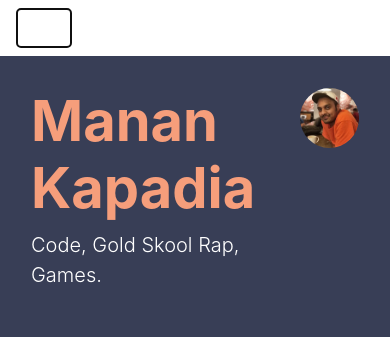
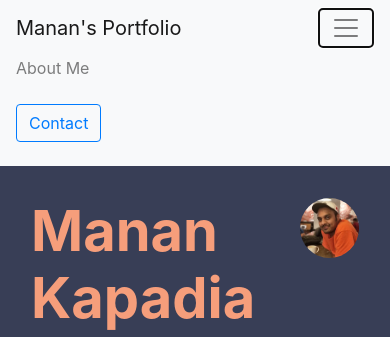
Before and after one commit to mkapadia009/portfolio-page, a plain HTML site: page index.html in a window 390 px wide. Both pictures are taken after a click on the button "Toggle navigation". Shown: the top 337 px of the page. Drawn offline with nearby package versions, Linux system fonts and the light colour scheme.

Commit message:
Fixed mobile toggler

```diff
--- a/index.html
+++ b/index.html
@@ -17,19 +17,20 @@
             <p class="browsehappy">You are using an <strong>outdated</strong> browser. Please <a href="#">upgrade your browser</a> to improve your experience.</p>
         <![endif]-->
 
-        <nav class="navbar navbar-expand-lg">
-            <button class="navbar-toggler" type="button" data-toggle="collapse" data-target="#navbarTogglerDemo02" aria-controls="navbarTogglerDemo02" aria-expanded="false" aria-label="Toggle navigation">
+        <nav class="navbar navbar-expand-lg navbar-light bg-light">
+          <a class="navbar-brand" href="#">Manan's Portfolio</a>
+          <button class="navbar-toggler" type="button" data-toggle="collapse" data-target="#navbarSupportedContent" aria-controls="navbarSupportedContent" aria-expanded="false" aria-label="Toggle navigation">
             <span class="navbar-toggler-icon"></span>
           </button>
 
-            <div class="collapse navbar-collapse" id="navbarTogglerDemo02">
-              <ul class="navbar-nav mr-auto mt-2 mt-lg-0">
+          <div class="collapse navbar-collapse" id="navbarSupportedContent">
+            <ul class="navbar-nav mr-auto">
               <li class="nav-item">
                 <a class="nav-link" href="#">About Me</a>
               </li>
             </ul>
             <form class="form-inline my-2 my-lg-0">
-                <button class="btn btn-outline-primary my-2 my-sm-0" type="submit">Contact Me</button>
+              <button class="btn btn-outline-primary my-2 my-sm-0" type="submit">Contact</button>
             </form>
           </div>
         </nav>
@@ -110,9 +111,12 @@
 
 
 
-        <script src="" async defer></script>
-        <script src="https://stackpath.bootstrapcdn.com/bootstrap/4.5.0/js/bootstrap.min.js" integrity="sha384-OgVRvuATP1z7JjHLkuOU7Xw704+h835Lr+6QL9UvYjZE3Ipu6Tp75j7Bh/kR0JKI" crossorigin="anonymous"></script>
           <script src="https://code.jquery.com/jquery-3.5.1.slim.min.js" integrity="sha384-DfXdz2htPH0lsSSs5nCTpuj/zy4C+OGpamoFVy38MVBnE+IbbVYUew+OrCXaRkfj" crossorigin="anonymous"></script>
           <script src="https://cdn.jsdelivr.net/npm/popper.js@1.16.0/dist/umd/popper.min.js" integrity="sha384-Q6E9RHvbIyZFJoft+2mJbHaEWldlvI9IOYy5n3zV9zzTtmI3UksdQRVvoxMfooAo" crossorigin="anonymous"></script>
+          <script src="https://stackpath.bootstrapcdn.com/bootstrap/4.5.0/js/bootstrap.min.js" integrity="sha384-OgVRvuATP1z7JjHLkuOU7Xw704+h835Lr+6QL9UvYjZE3Ipu6Tp75j7Bh/kR0JKI" crossorigin="anonymous"></script>
+
+
+
+
     </body>
 </html>
```
Lines whose indentation alone changed are shown as unchanged.
